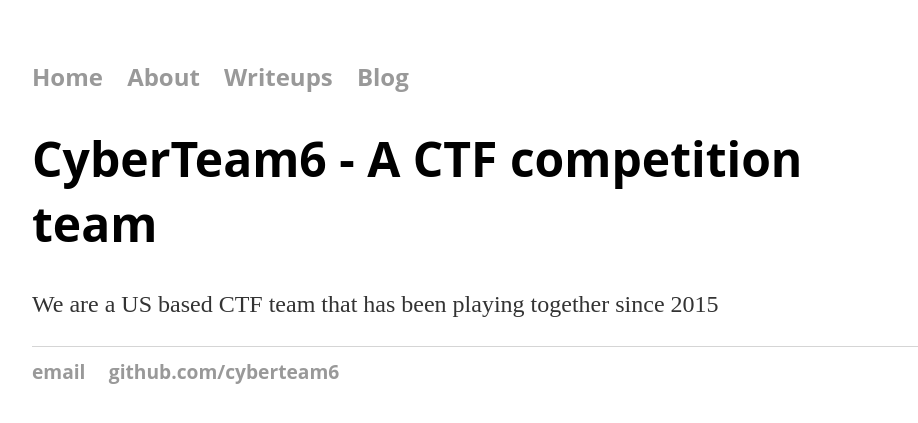
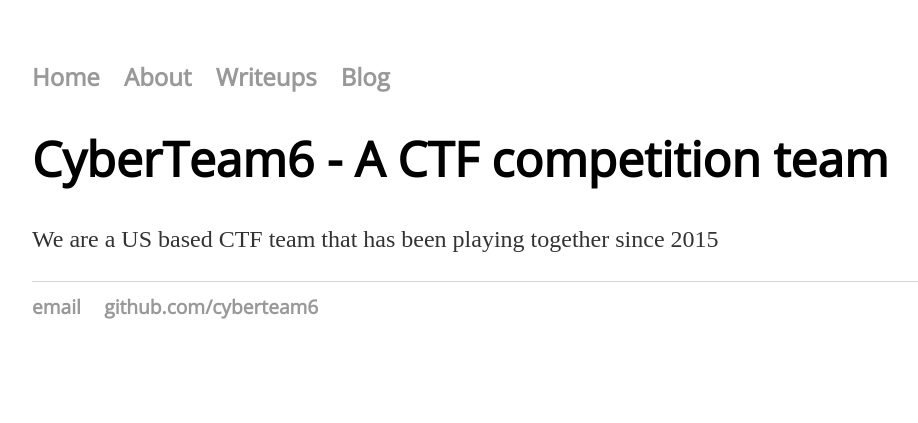
Before and after one commit to CyberTeam6/cyberteam6.gethub.io, a Jekyll site: the page built from index.html, in a window 1280 px wide. Shown: the top 423 px of the page, without its empty margins (160-1078 px from the left). Built offline with Jekyll 4.4.1, drawn with Linux system fonts in a browser that asks for light colours.

Commit message:
Update default.html

```diff
--- a/_layouts/default.html
+++ b/_layouts/default.html
@@ -4,6 +4,7 @@
 			<title>{{ page.title }}</title>
 			<!-- link to main stylesheet -->
 			<link rel="stylesheet" type="text/css" href="/css/main.css">
+			<link href='//fonts.googleapis.com/css?family=Open Sans' rel='stylesheet'>
 		</head>
 		<body>
 			<nav>
```
